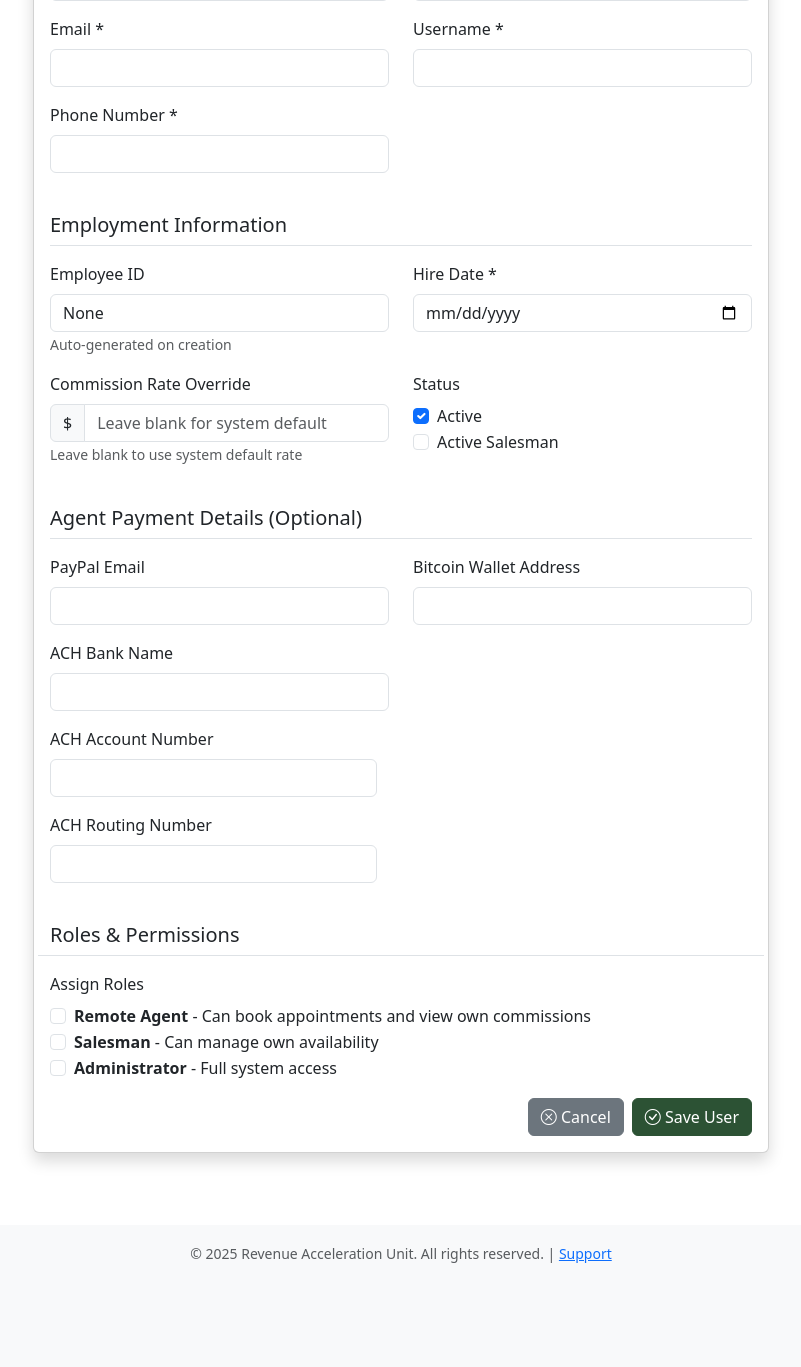
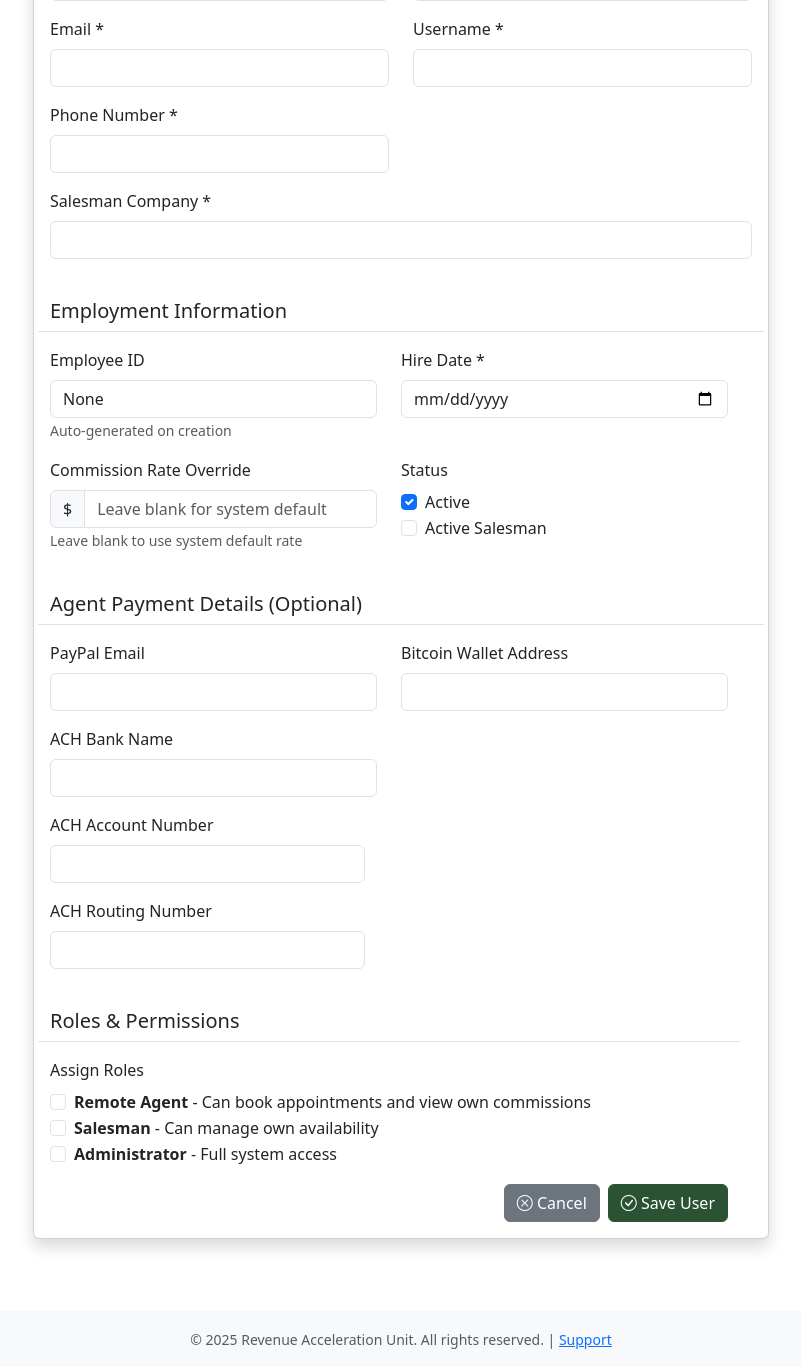
Before and after one commit to patrickodeh1/csass, a Django app: page /admiin/users/new/ in a window 1280 px wide. Shown: the part 269-1636 px from the top of the page, without its empty margins (239-1040 px from the left). Before the commit the page ends 1532 px from the top, so only its background shows below. Run offline with Django 5.2, Linux system fonts and the light colour scheme; the visitor is signed in with stand-in values (Sample User, id 1); data that the repository does not hold is empty; parts of the project's set-up code (start-up, migrations or seed data) failed here and were passed over.

Commit message:
updated user form

```diff
--- a/core/forms.py
+++ b/core/forms.py
@@ -27,6 +27,12 @@
         decimal_places=2,
         required=False,
         widget=forms.NumberInput(attrs={'class': 'form-control', 'step': '0.01'})
+    )
+    company = forms.CharField(
+        max_length=200,
+        required=False,
+        widget=forms.TextInput(attrs={'class': 'form-control'}),
+        help_text='Company name (required for salesmen)'
     )
     paypal_email = forms.EmailField(required=False, widget=forms.EmailInput(attrs={'class': 'form-control'}))
     bitcoin_wallet_address = forms.CharField(
@@ -82,7 +88,7 @@
     class Meta:
         model = User
         fields = ['username', 'first_name', 'last_name', 'email', 'phone_number',
-                  'commission_rate', 'is_active_salesman', 'hire_date', 'is_active']
+                  'company', 'commission_rate', 'is_active_salesman', 'hire_date', 'is_active']
 
     def __init__(self, *args, **kwargs):
         super().__init__(*args, **kwargs)
@@ -124,6 +130,13 @@
         cleaned_data = super().clean()
         password = cleaned_data.get('password')
         password_confirm = cleaned_data.get('password_confirm')
+        is_active_salesman = cleaned_data.get('is_active_salesman')
+        company = cleaned_data.get('company')
+
+        # Make company required for salesmen
+        if is_active_salesman and not company:
+            self.add_error('company', 'Company is required for salesman accounts.')
+
 
         if password and password_confirm:
             if password != password_confirm:
--- a/core/templates/user_form.html
+++ b/core/templates/user_form.html
@@ -40,6 +40,17 @@
                                 <label for="{{ form.phone_number.id_for_label }}" class="form-label">Phone Number *</label>
                                 <input type="text" name="phone_number" class="form-control" value="{{ form.phone_number.value|default:'' }}" required>
                             </div>
+                        </div>
+
+                        <div class="row">
+                            <div class="col-md-12 mb-3">
+                                <label for="{{ form.company.id_for_label }}" class="form-label">Salesman Company *</label>
+                                {{ form.company }}
+                                {% if form.company.errors %}
+                                    <div class="invalid-feedback d-block">
+                                        {% for error in form.company.errors %}{{ error }}{% endfor %}
+                                    </div>
+                                {% endif %}
                         </div>
 
                         <h5 class="border-bottom pb-2 mb-3 mt-4">Employment Information</h5>
```
